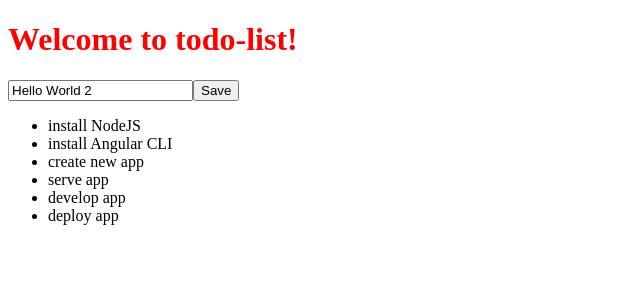
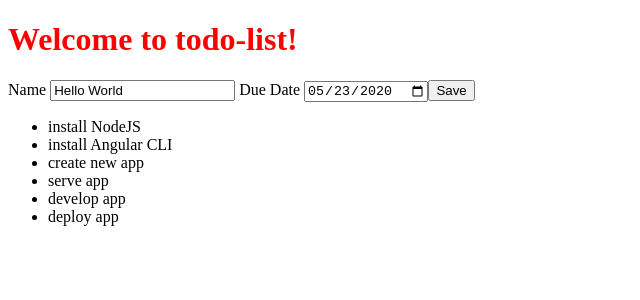
Before and after one commit to lilui/todo-list, an Angular app: page / in a window 1280 px wide. Shown: the top 300 px of the page, without its empty margins (0-640 px from the left). Built offline with nearby package versions, Linux system fonts and the light colour scheme.

Commit message:
krasses sandro update

```diff
--- a/src/app/app.component.html
+++ b/src/app/app.component.html
@@ -2,7 +2,7 @@
   Welcome to {{ title }}!
 </h1>
 
-<app-input-button-unit></app-input-button-unit>
+<app-input-button-unit (todoItemCreate)="todoItemCreate($event)"></app-input-button-unit>
 
 <ul>
   <li *ngFor="let todoItem of todoList">
--- a/src/app/app.component.ts
+++ b/src/app/app.component.ts
@@ -1,4 +1,4 @@
-import { Component } from '@angular/core';
+import {Component} from '@angular/core';
 import {TodoItem} from './interfaces/todo-item';
 
 @Component({
@@ -16,4 +16,8 @@ export class AppComponent {
     {title: 'develop app'},
     {title: 'deploy app'},
   ];
+
+  todoItemCreate(todoItem: TodoItem): void {
+    this.todoList.push(todoItem);
+  }
 }
--- a/src/app/app.module.ts
+++ b/src/app/app.module.ts
@@ -1,5 +1,6 @@
 import { BrowserModule } from '@angular/platform-browser';
 import { NgModule } from '@angular/core';
+import { ReactiveFormsModule } from '@angular/forms';
 
 import { AppRoutingModule } from './app-routing.module';
 import { AppComponent } from './app.component';
@@ -14,7 +15,8 @@ import { TodoItemComponent } from './todo-item/todo-item.component';
   ],
   imports: [
     BrowserModule,
-    AppRoutingModule
+    AppRoutingModule,
+    ReactiveFormsModule
   ],
   providers: [],
   bootstrap: [AppComponent]
--- a/src/app/input-button-unit/input-button-unit.component.html
+++ b/src/app/input-button-unit/input-button-unit.component.html
@@ -1,7 +1,17 @@
-<input #inputElementRef
-       (keyup.enter)="changeTitle($any($event.target).value)"
-       [value]="title">
+<form [formGroup]="formGroup" (submit)="changeTitle()">
+  <label>
+    Name
+    <input formControlName="name" required type="text">
+    <span *ngIf="isInvalidControl(formGroup.controls.name)">Name is required</span>
+  </label>
+  <label>
+    Due Date
+    <input formControlName="dueDate" required type="date">
+    <span *ngIf="isInvalidControl(formGroup.controls.dueDate)">Due Date is required</span>
+  </label>
 
-<button (click)="changeTitle(inputElementRef.value)">
-  Save
-</button>
+
+  <button type="submit" [disabled]="formGroup.invalid">
+    Save
+  </button>
+</form>
--- a/src/app/input-button-unit/input-button-unit.component.ts
+++ b/src/app/input-button-unit/input-button-unit.component.ts
@@ -1,20 +1,37 @@
-import { Component, OnInit } from '@angular/core';
+import { Component, EventEmitter, Output } from '@angular/core';
+import { AbstractControl, FormBuilder, FormGroup, Validators } from '@angular/forms';
+import { UtilityService } from '../service/utility/utility.service';
+import { TodoItem } from '../interfaces/todo-item';
 
 @Component({
   selector: 'app-input-button-unit',
   templateUrl: './input-button-unit.component.html',
-  styleUrls: ['./input-button-unit.component.scss']
+  styleUrls: ['./input-button-unit.component.scss'],
 })
-export class InputButtonUnitComponent implements OnInit {
+export class InputButtonUnitComponent {
 
-  title = 'Hello World 2';
+  @Output() todoItemCreate = new EventEmitter<TodoItem>();
 
-  constructor() { }
+  formGroup: FormGroup;
 
-  ngOnInit(): void {
+  constructor(formBuilder: FormBuilder, utilityService: UtilityService) {
+    this.formGroup = formBuilder.group({
+      name: ['Hello World', Validators.required],
+      dueDate: [utilityService.getCurrentDateString(), Validators.required],
+    });
   }
 
-  changeTitle(newTitle: string){
-    this.title = newTitle;
+  changeTitle() {
+    const dueDate = new Date(this.formGroup.value.dueDate);
+    const todoItem: TodoItem = {
+      completed: false,
+      dueDate,
+      title: this.formGroup.value.name,
+    };
+    this.todoItemCreate.emit(todoItem);
+  }
+
+  isInvalidControl(formControl: AbstractControl): boolean {
+    return formControl.touched && formControl.invalid;
   }
 }
--- a/src/app/interfaces/todo-item.ts
+++ b/src/app/interfaces/todo-item.ts
@@ -1,4 +1,5 @@
 export interface TodoItem {
   title: string;
+  dueDate: Date;
   completed?: boolean;
 }
--- /dev/null
+++ b/src/app/service/utility/utility.service.ts
@@ -0,0 +1,19 @@
+import { Injectable } from '@angular/core';
+
+@Injectable({
+  providedIn: 'root'
+})
+export class UtilityService {
+
+  public getCurrentDateString(): string {
+    const date = new Date();
+    return `${date.getFullYear()}-${this.formatNumber(date.getMonth() + 1)}-${this.formatNumber(date.getDate())}`;
+  }
+
+  public formatNumber(value: number): string {
+    if (value < 10) {
+      return `0${value}`;
+    }
+    return String(value);
+  }
+}
--- a/src/app/todo-item/todo-item.component.html
+++ b/src/app/todo-item/todo-item.component.html
@@ -1 +1 @@
-{{ item.title }}
+<span *ngIf="item"> {{ item.title }} {{ item.dueDate | date:'short' }}</span>
--- a/src/app/todo-item/todo-item.component.ts
+++ b/src/app/todo-item/todo-item.component.ts
@@ -8,7 +8,7 @@ import {TodoItem} from '../interfaces/todo-item';
 })
 export class TodoItemComponent implements OnInit {
 
-  @Input() item: TodoItem;
+  @Input() item: TodoItem | undefined;
 
   constructor() { }
 
```
Also changed, not shown: 1 other file (tests, documents, lock files or other folders).
